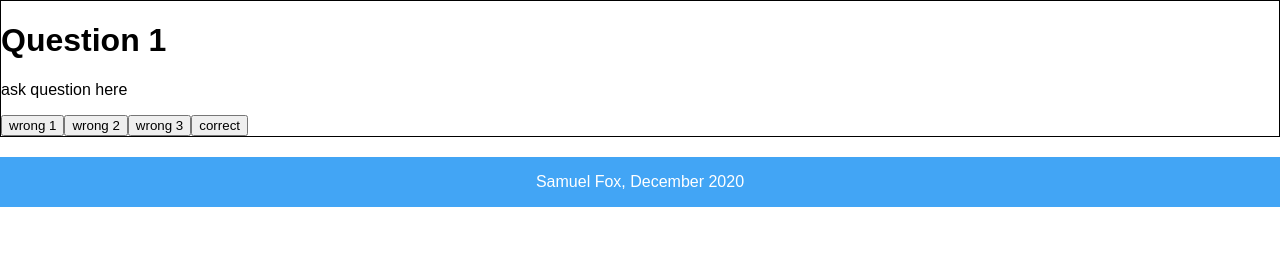
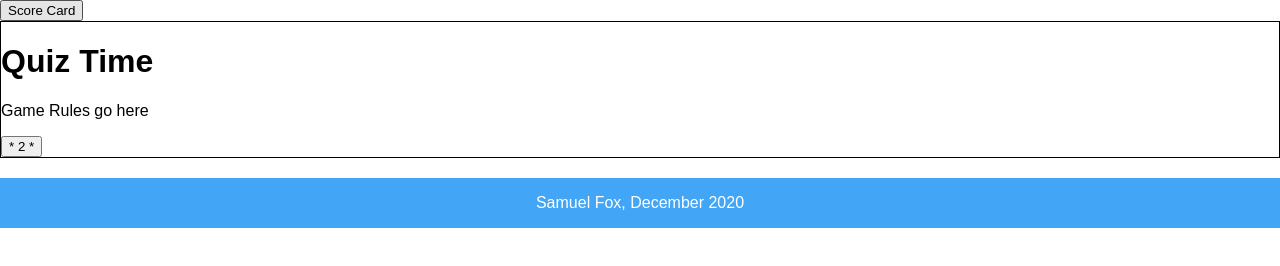
Before and after one commit to samuelfox1/study-quiz-game, a plain HTML site: page index.html in a window 1280 px wide. Both pictures are taken after a click on the button "Start". Drawn offline with Linux system fonts and the light colour scheme.

Commit message:
countdown to game start solved

```diff
--- a/Assets/quiz.html
+++ /dev/null
@@ -1,31 +0,0 @@
-<!DOCTYPE html>
-<html lang="en">
-
-<head>
-    <meta charset="UTF-8">
-    <meta name="viewport" content="width=device-width, initial-scale=1.0">
-    <link rel="stylesheet" href="style.css">
-    <title>Document</title>
-</head>
-
-<body>
-
-    <a href="../index.html">Home</a>
-    <header>
-        <h1>High Scores</h1>
-    </header>
-    <main>
-        <ol>
-            <li>
-                <h2>sam</h2>
-            </li>
-        </ol>
-    </main>
-    <footer>
-        <h4>Samuel Fox, December 2020</h4>
-    </footer>
-
-    <script src="Assets/script.js"></script>
-</body>
-
-</html>
--- a/Assets/script.js
+++ b/Assets/script.js
@@ -5,17 +5,18 @@ console.log('linked!');
 var body = document.body;
 
 //var to later create all necessary elements
-var btnEl0 = document.createElement('button');
+var btnElNav = document.createElement('button');
 var btnEl1 = document.createElement('button');
 var btnEl2 = document.createElement('button');
 var btnEl3 = document.createElement('button');
 var btnEl4 = document.createElement('button');
 
 
-// variable to focue on id tags header
+// variable to focue on id tags h1
 var nav = document.querySelector('#nav')
-var mainH1 = document.querySelector('#header')
+var h1 = document.querySelector('#h1')
 var pTag1 = document.querySelector('#pTag1')
+var pTag2 = document.querySelector('#pTag2')
 var buttonBin = document.querySelector('#button-bin')
 var wrongBtn = document.querySelector('#wrong')
 var correctBtn = document.querySelector('#correct')
@@ -29,66 +30,64 @@ homePage()
 // HOME PAGE
 function homePage() {
     // add nav button
-    nav.appendChild(btnEl0)
+    nav.appendChild(btnElNav)
     //set new nav button attribute
-    btnEl0.setAttribute('id', 'navBtnTxt')
+    btnElNav.setAttribute('id', 'navBtnTxt')
     //set nav button attribute text
     navBtnTxt.textContent = "Score Card"
     navBtnTxt.addEventListener('click', function () {
+        console.log('Scores Page')
         scoresPage()
     })
 
-    //add text content of header
-    mainH1.textContent = 'Quiz Time';
+    //add text content of h1
+    h1.textContent = 'Quiz Time';
     // add text content of p element
-    pTag1.textContent = 'press button to start game'
+    pTag1.textContent = 'Game Rules go here'
 
-    //create start button element
-    //set id attribute to start button element
-    btnEl1.setAttribute('id', 'start-button')
-    //append start button to page
-    buttonBin.appendChild(btnEl1)
-    // add start button id
-    startBtn = document.querySelector('#start-button')
-    startBtn.textContent = 'Start'
+    //start button
+    //add to page and set attribute id
+    buttonBin.appendChild(btnEl1).setAttribute('id', 'start-button')
+    //set attribute onclick function to start game when button is clicked
+    btnEl1.setAttribute('onclick', 'gameCountdown()')
+    //set button text
+    startButtonText = document.querySelector('#start-button')
+    startButtonText.textContent = 'Start'
 
-    startBtn.addEventListener('click', function () {
-        //remove nav button on game start
-        nav.innerHTML = ''
-        question1()
-    })
     //homepage footer
     footer.textContent = 'Samuel Fox, December 2020';
     footer.style.textAlign = 'center';
 }
 
+//Start countdown timer
+function gameCountdown() {
 
-// SCORE PAGE
-function scoresPage() {
-    //header text
-    mainH1.textContent = 'Scores'
-    // cleat pTag text
-    pTag1.textContent = ""
-    //clear button box
-    buttonBin.innerHTML = ''
+    //start countdown timer 3 seconds
+    var timeLeft = 3;
 
-    //set nav button attribute text
-    navBtnTxt.textContent = "Home"
-    navBtnTxt.addEventListener('click', function () {
-        homePage()
-    })
+    var timeInterval = setInterval(function () {
+        startButtonText.textContent = '* ' + timeLeft + ' *';
+        timeLeft--;
 
-    //remove footer during game mode?
-}
+        if (timeLeft === -1) {
+            //reset button bin
+            buttonBin.innerHTML = ''
+            question1();
+            clearInterval(timeInterval);
+        }
+
+    }, 1000);
 
 
+    //lauch game start
 
+}
 
 
 // START GAME / question 1 layout of 'main content'
 function question1() {
-    //add text content of header
-    mainH1.textContent = 'Question 1';
+    //add text content of h1
+    h1.textContent = 'Question 1';
     // add text content of p element
     pTag1.textContent = 'ask question here'
     //create button element in our button bin
@@ -117,12 +116,35 @@ function question1() {
 
 }
 
+
+
+
 //onclick function for wrong answer
 function wrong() {
     console.log('wrong')
 }
-
 //onclick function for correct answer
 function correct() {
     console.log('correct')
 }
+
+
+
+
+// SCORE PAGE
+function scoresPage() {
+
+    //h1 text
+    h1.textContent = 'Scores'
+    // cleat pTag text
+    pTag1.textContent = ""
+    //clear button box
+    buttonBin.innerHTML = ''
+
+    //set nav button attribute text
+    navBtnTxt.textContent = "Home"
+    navBtnTxt.addEventListener('click', function () {
+        console.log('Home Page')
+        homePage()
+    })
+}
--- a/index.html
+++ b/index.html
@@ -11,7 +11,8 @@
 <body>
     <nav id="nav"></nav>
     <main class="main-content">
-        <h1 id="header"></h1>
+        <h1 id="h1"></h1>
+        <h3 id="h3"></h3>
         <p id="pTag1"></p>
         <div id="button-bin"></div>
     </main>
```
